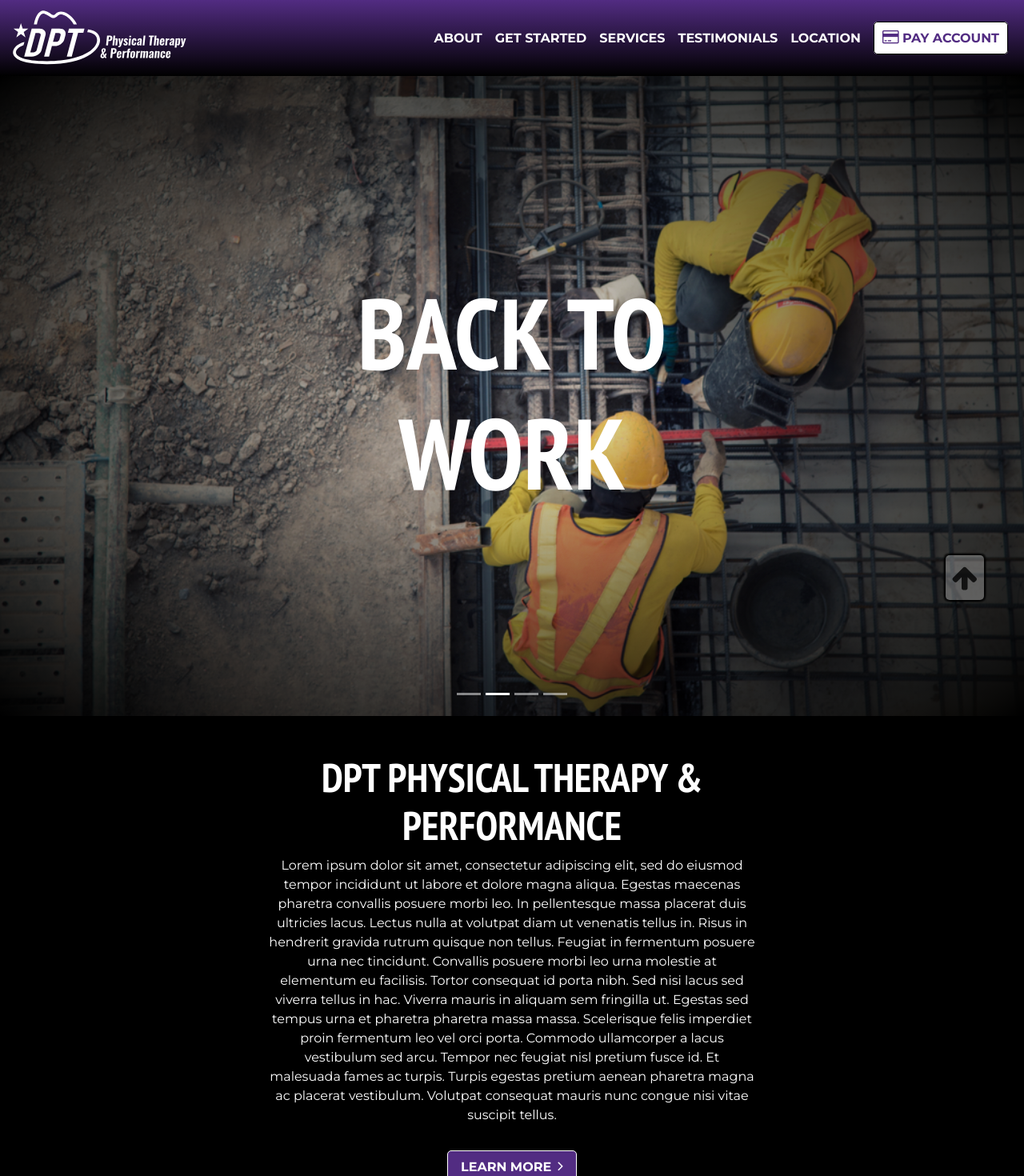
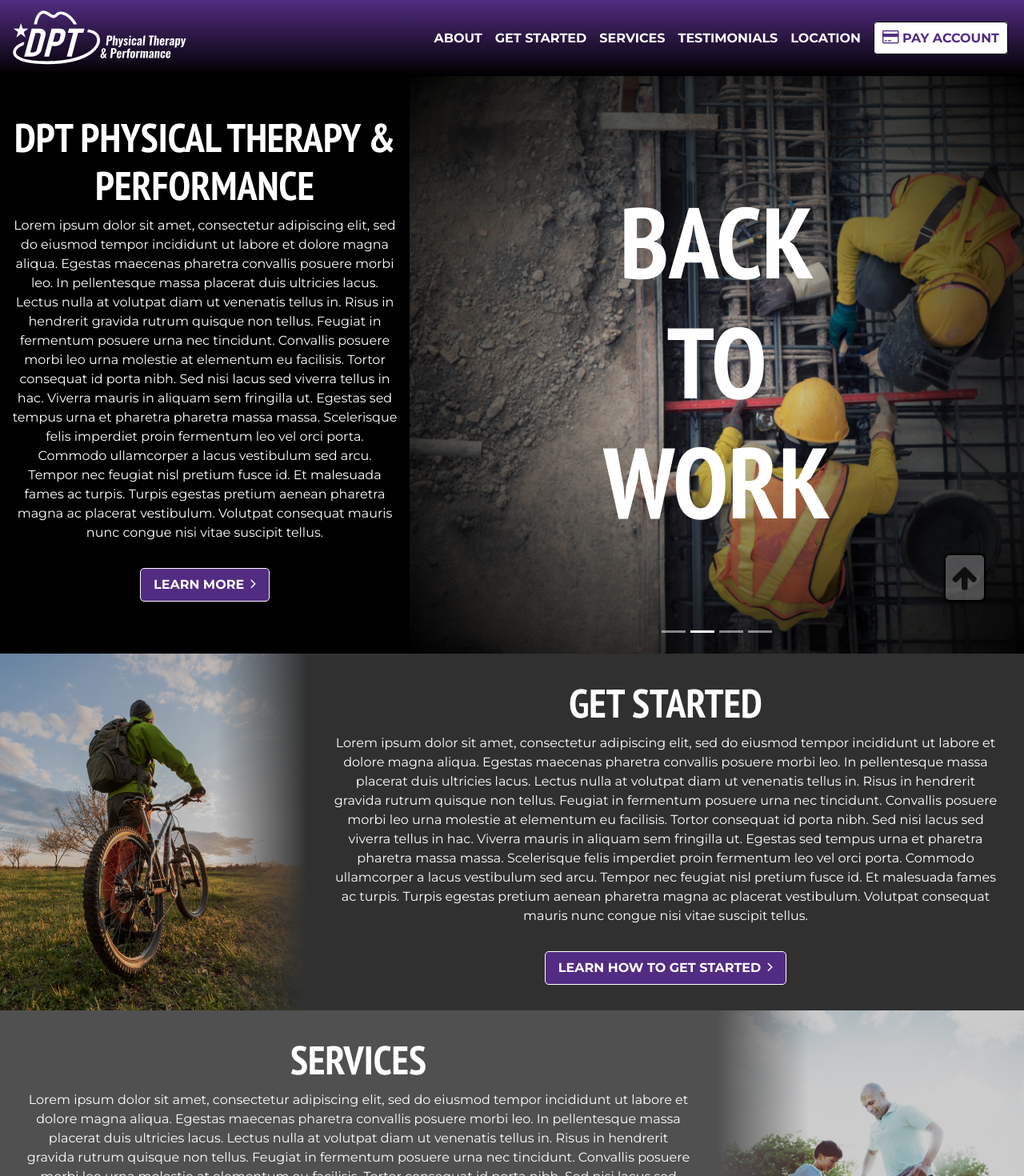
Before and after one commit to jmcginty15/dpt-therapy, a React (Create React App) app in the folder client/: page / in a window 1280 px wide. Shown: the top 1470 px of the page at 80% size. Built offline with nearby package versions, Linux system fonts and the light colour scheme.

Commit message:
adjusting Home page banner layout

```diff
--- a/client/src/components/home/Home.css
+++ b/client/src/components/home/Home.css
@@ -4,7 +4,7 @@
 }
 
 .Home-banner {
-    height: 100vh;
+    display: grid;
     width: 100%;
     background-size: cover;
     background-position-x: center;
@@ -41,8 +41,12 @@
 }
 
 @media (min-width: 768px) {
-    .Home-about {
-        width: 50%;
+    .Home-banner {
+        grid-template-columns: 40% 60%;
+    }
+
+    .Home-carousel {
+        height: 100%;
     }
 
     .Home-info {
@@ -86,6 +90,14 @@
 }
 
 @media (max-width: 768px) {
+    .Home-banner {
+        grid-template-columns: 100%;
+    }
+
+    .Home-carousel {
+        height: 90vh;
+    }
+
     .Home-about, .Home-info {
         width: 95%;
     }
@@ -118,43 +130,6 @@
 
     .Home-image-overlay-right {
         background: linear-gradient(to bottom, #00000033, var(--grey-1));
-    }
-}
-
-@media (min-height: 720px) and (min-width: 768px) and (max-height: 1300px) and (max-width: 1000px) {
-    .Home-banner {
-        height: 50vh;
-    }
-
-    .Home-info {
-        bottom: 50%;
-        transform: translate(-50%, -75px);
-    }
-}
-
-@media (min-height: 1300px) and (min-width: 1000px) {
-    .Home-banner {
-        height: 50vh;
-    }
-
-    .Home-info {
-        right: 0;
-        margin-left: auto;
-        margin-right: 15px;
-        width: fit-content;
-    }
-}
-
-@media (max-height: 720px) {
-    .Home-banner {
-        height: 100vh;
-        margin: auto;
-    }
-}
-
-@media (max-width: 285px) {
-    .Home-title {
-        font-size: 40px;
     }
 }
 
@@ -198,7 +173,11 @@
     font-weight: bold;
 }
 
-.Home-carousel, .Home-carousel-item, .carousel-inner {
+.Home-carousel {
+    width: 100%;
+}
+
+.Home-carousel-item, .carousel-inner {
     height: 100%;
     width: 100%;
 }
--- a/client/src/components/home/Home.js
+++ b/client/src/components/home/Home.js
@@ -81,6 +81,11 @@ const Home = () => {
     return (
         <div className="Home">
             <div className="Home-banner">
+                {photoRight && <div className="Home-about">
+                    <h1 className="Home-title">DPT PHYSICAL THERAPY & PERFORMANCE</h1>
+                    <p className="Home-about-text">Lorem ipsum dolor sit amet, consectetur adipiscing elit, sed do eiusmod tempor incididunt ut labore et dolore magna aliqua. Egestas maecenas pharetra convallis posuere morbi leo. In pellentesque massa placerat duis ultricies lacus. Lectus nulla at volutpat diam ut venenatis tellus in. Risus in hendrerit gravida rutrum quisque non tellus. Feugiat in fermentum posuere urna nec tincidunt. Convallis posuere morbi leo urna molestie at elementum eu facilisis. Tortor consequat id porta nibh. Sed nisi lacus sed viverra tellus in hac. Viverra mauris in aliquam sem fringilla ut. Egestas sed tempus urna et pharetra pharetra massa massa. Scelerisque felis imperdiet proin fermentum leo vel orci porta. Commodo ullamcorper a lacus vestibulum sed arcu. Tempor nec feugiat nisl pretium fusce id. Et malesuada fames ac turpis. Turpis egestas pretium aenean pharetra magna ac placerat vestibulum. Volutpat consequat mauris nunc congue nisi vitae suscipit tellus.</p>
+                    <button className="Home-button Home-button-about" type="button">LEARN MORE&ensp;<i className="fa fa-angle-right" /></button>
+                </div>}
                 <Carousel className="Home-carousel" pause={false} controls={false}>
                     {banners.map(banner => (
                         <Carousel.Item className="Home-carousel-item" interval={3000} key={banner.photo}>
@@ -92,11 +97,11 @@ const Home = () => {
                         </Carousel.Item>
                     ))}
                 </Carousel>
-            </div>
-            <div className="Home-about">
-                <h1 className="Home-title">DPT PHYSICAL THERAPY & PERFORMANCE</h1>
-                <p className="Home-about-text">Lorem ipsum dolor sit amet, consectetur adipiscing elit, sed do eiusmod tempor incididunt ut labore et dolore magna aliqua. Egestas maecenas pharetra convallis posuere morbi leo. In pellentesque massa placerat duis ultricies lacus. Lectus nulla at volutpat diam ut venenatis tellus in. Risus in hendrerit gravida rutrum quisque non tellus. Feugiat in fermentum posuere urna nec tincidunt. Convallis posuere morbi leo urna molestie at elementum eu facilisis. Tortor consequat id porta nibh. Sed nisi lacus sed viverra tellus in hac. Viverra mauris in aliquam sem fringilla ut. Egestas sed tempus urna et pharetra pharetra massa massa. Scelerisque felis imperdiet proin fermentum leo vel orci porta. Commodo ullamcorper a lacus vestibulum sed arcu. Tempor nec feugiat nisl pretium fusce id. Et malesuada fames ac turpis. Turpis egestas pretium aenean pharetra magna ac placerat vestibulum. Volutpat consequat mauris nunc congue nisi vitae suscipit tellus.</p>
-                <button className="Home-button Home-button-about" type="button">LEARN MORE&ensp;<i className="fa fa-angle-right" /></button>
+                {!photoRight && <div className="Home-about">
+                    <h1 className="Home-title">DPT PHYSICAL THERAPY & PERFORMANCE</h1>
+                    <p className="Home-about-text">Lorem ipsum dolor sit amet, consectetur adipiscing elit, sed do eiusmod tempor incididunt ut labore et dolore magna aliqua. Egestas maecenas pharetra convallis posuere morbi leo. In pellentesque massa placerat duis ultricies lacus. Lectus nulla at volutpat diam ut venenatis tellus in. Risus in hendrerit gravida rutrum quisque non tellus. Feugiat in fermentum posuere urna nec tincidunt. Convallis posuere morbi leo urna molestie at elementum eu facilisis. Tortor consequat id porta nibh. Sed nisi lacus sed viverra tellus in hac. Viverra mauris in aliquam sem fringilla ut. Egestas sed tempus urna et pharetra pharetra massa massa. Scelerisque felis imperdiet proin fermentum leo vel orci porta. Commodo ullamcorper a lacus vestibulum sed arcu. Tempor nec feugiat nisl pretium fusce id. Et malesuada fames ac turpis. Turpis egestas pretium aenean pharetra magna ac placerat vestibulum. Volutpat consequat mauris nunc congue nisi vitae suscipit tellus.</p>
+                    <button className="Home-button Home-button-about" type="button">LEARN MORE&ensp;<i className="fa fa-angle-right" /></button>
+                </div>}
             </div>
             <div className="Home-get-started">
                 <div className="Home-image" style={{ backgroundImage: `url(${bicycle})` }}>
```
